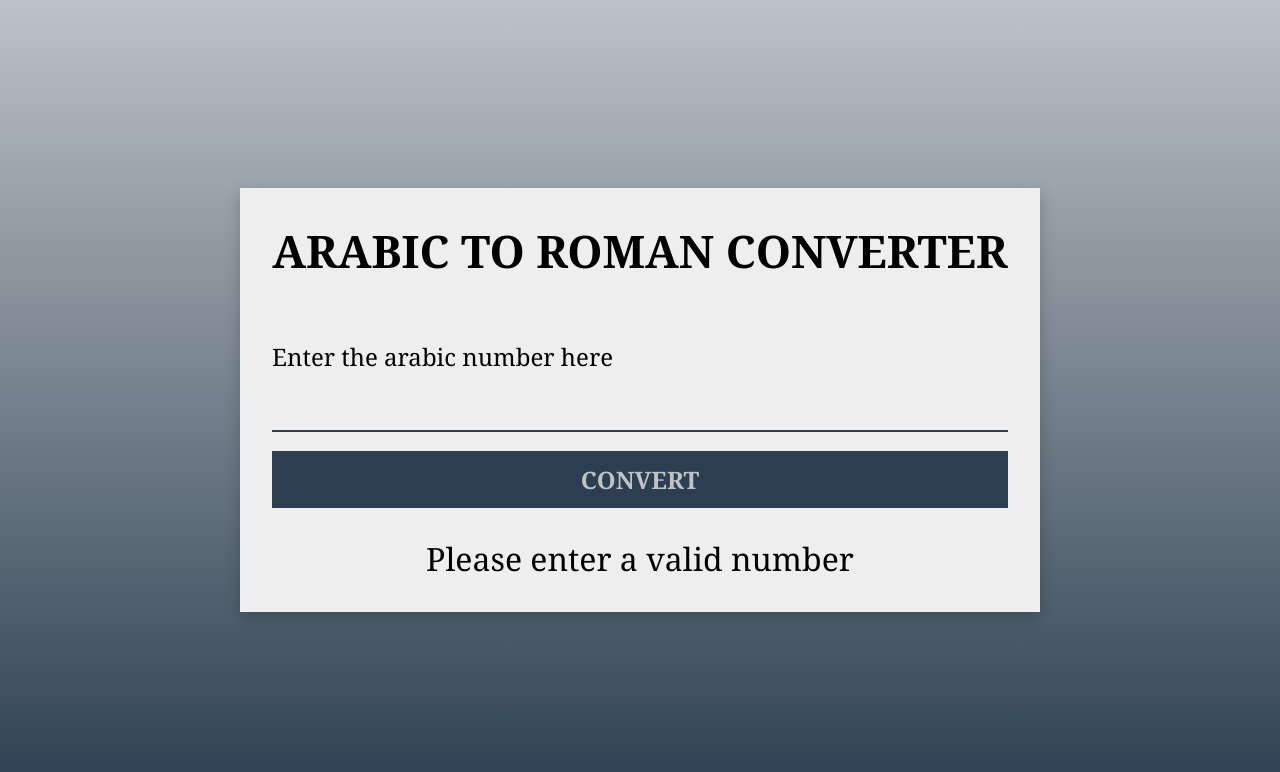
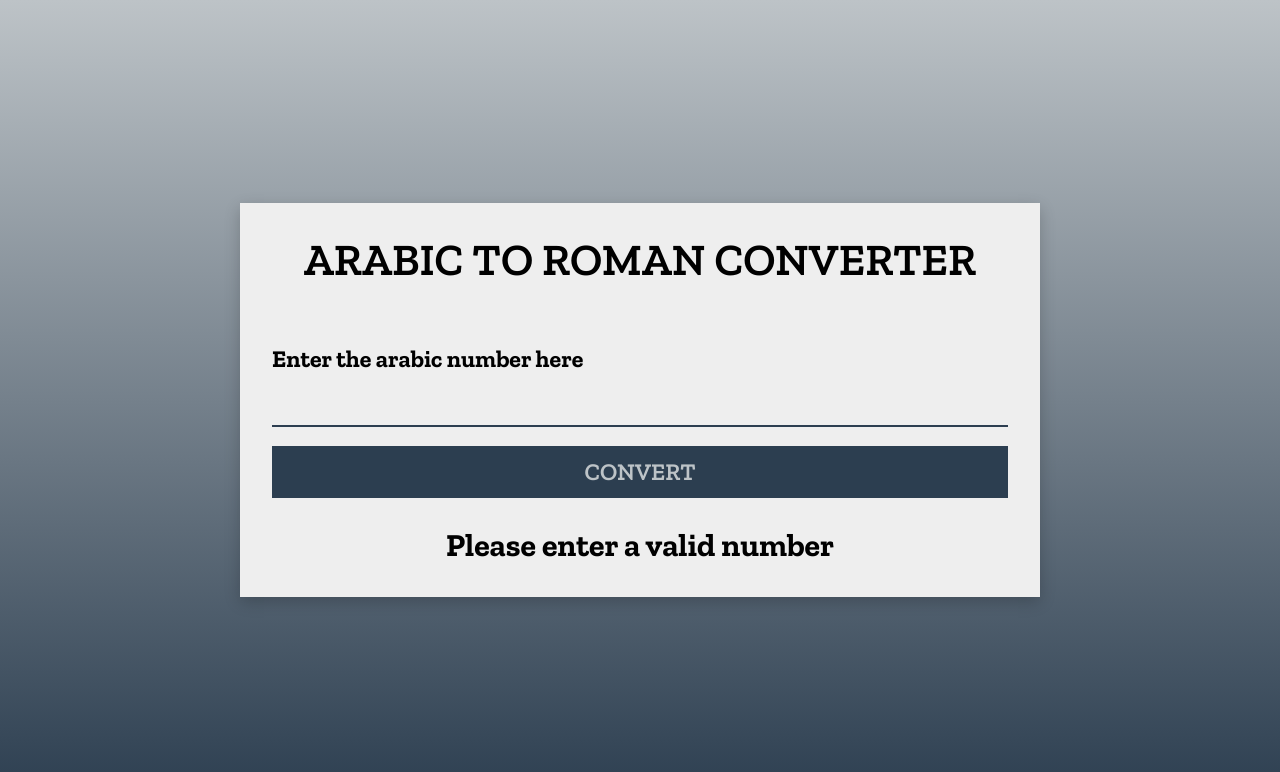
Before and after one commit to morauszkia/fcc-roman-converter, a plain HTML site: page index.html in a window 1280 px wide. Drawn offline with Linux system fonts and the light colour scheme.

Commit message:
Fonts & font-face declarations

```diff
--- a/styles.css
+++ b/styles.css
@@ -1,3 +1,27 @@
+@font-face {
+  font-family: "Zilla Slab";
+  font-weight: 400;
+  src: url("./fonts/zillaslab-regular-webfont.woff2") format("woff2"),
+    url("./fonts/zillaslab-regular-webfont.woff") format("woff"),
+    url("./fonts/ZillaSlab-Regular.ttf") format("truetype");
+}
+
+@font-face {
+  font-family: "Zilla Slab";
+  font-weight: 600;
+  src: url("./fonts/zillaslab-semibold-webfont.woff2") format("woff2"),
+    url("./fonts/zillaslab-semibold-webfont.woff") format("woff"),
+    url("./fonts/ZillaSlab-SemiBold.ttf") format("truetype");
+}
+
+@font-face {
+  font-family: "Zilla Slab";
+  font-weight: 400;
+  src: url("./fonts/zillaslab-bold-webfont.woff2") format("woff2"),
+    url("./fonts/zillaslab-bold-webfont.woff") format("woff"),
+    url("./fonts/ZillaSlab-Bold.ttf") format("truetype");
+}
+
 *,
 *::before,
 *::after {
@@ -24,7 +48,8 @@ body {
   justify-content: center;
   align-items: center;
 
-  font-family: Cambria, Cochin, Georgia, Times, "Times New Roman", serif;
+  font-family: "Zilla Slab", Cambria, Cochin, Georgia, Times, "Times New Roman",
+    serif;
 }
 
 .container {
```
Also changed, not shown: fonts/ZillaSlab-Bold.ttf (added), fonts/ZillaSlab-Regular.ttf (added), fonts/ZillaSlab-SemiBold.ttf (added), fonts/zillaslab-bold-webfont.woff (added), fonts/zillaslab-bold-webfont.woff2 (added), fonts/zillaslab-regular-webfont.woff (added), fonts/zillaslab-regular-webfont.woff2 (added), fonts/zillaslab-semibold-webfont.woff (added), fonts/zillaslab-semibold-webfont.woff2 (added).
